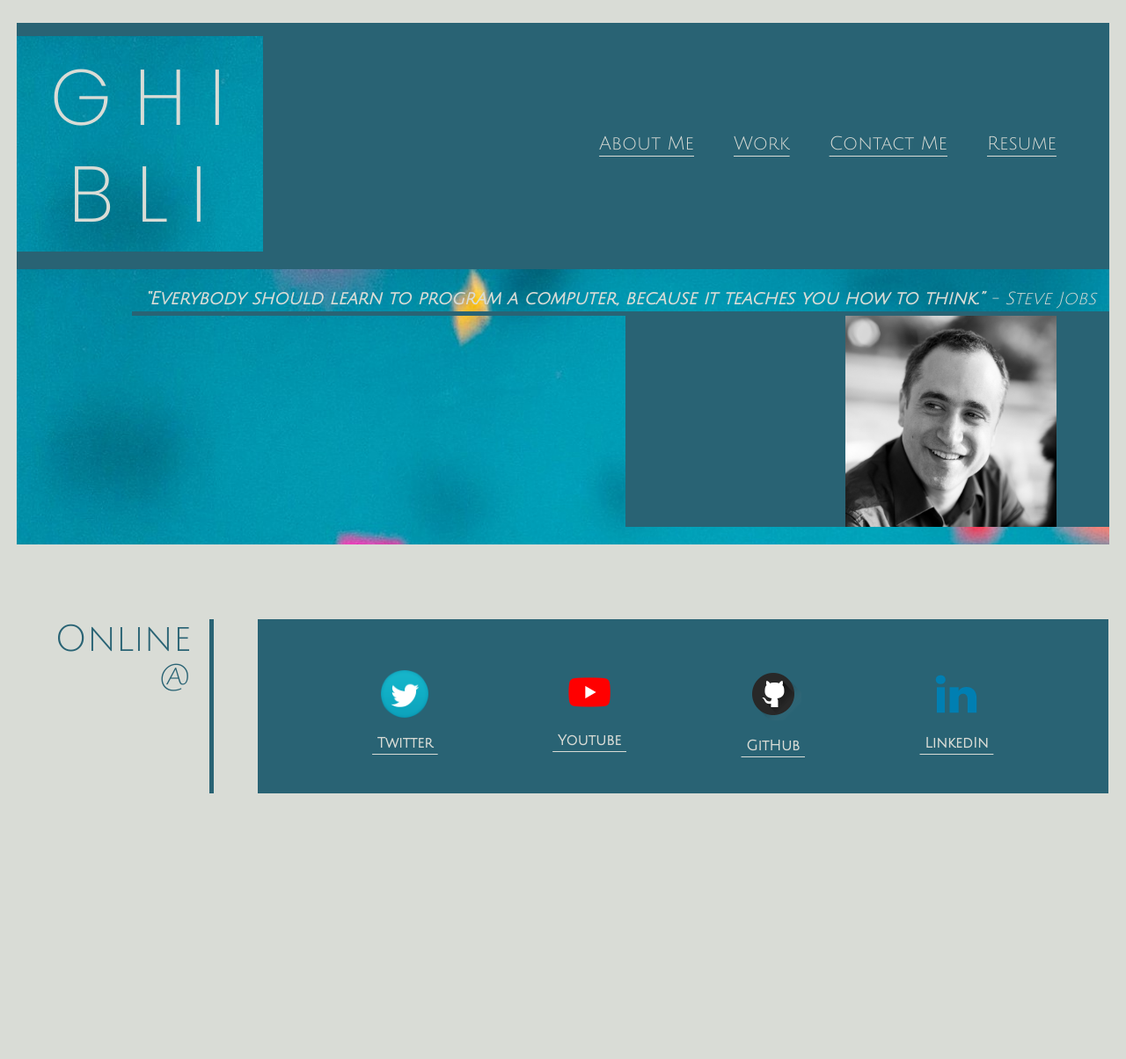
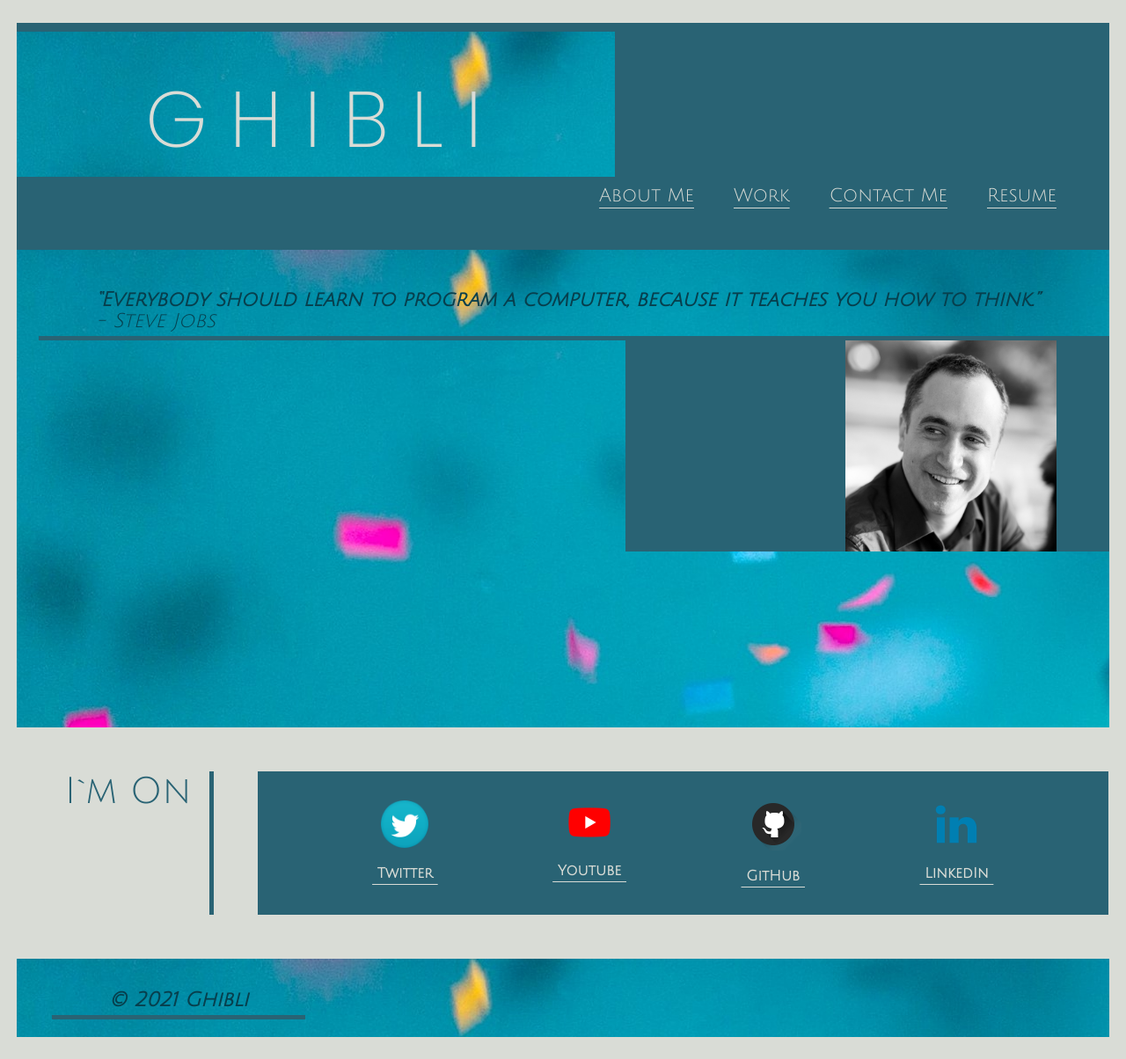
Before and after one commit to AranATA/portfolio-ghibli-react, a React (Create React App) app: page / in a window 1280 px wide. Shown: the whole page at 88% size. Before the commit the page ends 952 px from the top, so only its background shows below. Built offline with nearby package versions, Linux system fonts and the light colour scheme.

Commit message:
React-Helmet is installed and added to components, App.css is reconfigured, README updated

```diff
--- a/package.json
+++ b/package.json
@@ -10,6 +10,7 @@
     "react-dom": "^17.0.2",
     "react-router-dom": "^5.2.0",
     "react-scripts": "4.0.3",
+    "react-helmet": "6.1.0",
     "web-vitals": "^1.1.2"
   },
   "scripts": {
--- a/src/App.css
+++ b/src/App.css
@@ -64,14 +64,14 @@ body {
 header {
   display: flex;
   flex-wrap: wrap;
-  padding:15px 50px 20px 0px;
+  padding:10px 50px 40px 0px;
   background-color: var(--darkbg);
 }
 
 header h1 {
   width: 38%;
-  min-width: 280px;
-  padding: 15px 20px 10px 15px;
+  min-width: 680px;
+  padding: 45px 20px 10px 15px;
   /* background-size: cover; */
   /* background-color: var(--lightbg); */
   background-image:url("./assets/images/bg-colorful.jpg");
@@ -86,6 +86,11 @@ header h1 {
   font-family: 'Poppins', sans-serif;
   font-weight:200;
   /* font-style: italic;  */
+}
+
+h1:hover {
+  filter:brightness(105%);
+  color:var(--lighttext);
 }
 
 header nav {
@@ -127,18 +132,33 @@ article {
   justify-content: flex-end;
   align-items: flex-end;
   height: 30%;
-  padding:20px 0px 20px 25px;
+  padding:40px 0px 200px 25px;
   background-image:url("./assets/images/bg-colorful.jpg");
   background-attachment:fixed;
-  margin-bottom:35px;
+  margin-bottom:0px;
+}
+
+.article {
+  display: flex;
+  flex-wrap: wrap;
+  /* justify-content: flex-start; */
+  align-items: flex-start;
+  height: 30%;
+  /* width: 750px; */
+  padding: 30px 0px 20px 40px;
+  background-image:url("./assets/images/bg-colorful.jpg");
+  background-attachment:fixed;
+  margin-bottom: 25px;
 }
 
 h3 {
-  padding:3px 15px;
-  font-size:20px;
-  color: #d9dcd6;
+  padding:5px 65px;
+  font-size:22.5px;
+  /* color: #d9dcd6; */
+  color:var(--darkbg);
+  color: #073f4d;
   font-family: 'Julius Sans One', sans-serif;
-  font-weight: 700;
+  font-weight: 600;
   font-style:italic;
   border-bottom:5px solid var(--darkbg);
   /* text-transform: uppercase; */
@@ -338,8 +358,8 @@ figure {
 .contact-nav ul li {
   font-family: 'Julius Sans One', sans-serif;
   list-style-type: none;
-  padding-top:55px;
-  padding-bottom:45px;
+  padding-top:30px;
+  padding-bottom:35px;
 
 }
 
@@ -394,7 +414,7 @@ figure {
 }
 
 .form-button {
-  margin-top: 14px;
+  margin-top: 18px;
   margin-bottom: 2px;
   padding: 14px;
   border: none;
--- a/src/components/Footer.js
+++ b/src/components/Footer.js
@@ -7,9 +7,10 @@ import linkedinlogo from '../assets/images/linkedinlogo54.png';
 
 function Footer() {
   return (
+    <div>
       <section id="Contact Me">
-      <h2>Online @</h2>
-      <nav class="contact-nav">
+        <h2>I`m On</h2>
+        <nav className="contact-nav">
           <ul>
             <li>
             <div className='logo'>
@@ -38,7 +39,13 @@ function Footer() {
           </ul>
         </nav>
       </section>
-  )
-}
+      <div className="article">
+        <div className="">
+          <h3>&copy; 2021 Ghibli</h3>
+        </div>
+      </div>
+    </div>
+  );
+};
 
 export default Footer;
--- a/src/components/pages/About.js
+++ b/src/components/pages/About.js
@@ -1,9 +1,13 @@
 import React from 'react';
+import {Helmet} from 'react-helmet';
 import '../../App.css';
 
 function About() {
   return (
     <section id="About Me">
+      <Helmet>
+        <title>About | Ghibli</title>
+      </Helmet>
       <h2>About Me</h2>
       <p>
         My name is Ali Aran, I am a student at UNC-Chapel Hill Boot Camp, in the "Full Stack Flex Program". Spread over
--- a/src/components/pages/Contact.js
+++ b/src/components/pages/Contact.js
@@ -1,10 +1,12 @@
 import React, { useState } from 'react';
+import {Helmet} from 'react-helmet';
 import '../../App.css';
 
 // Here we import a helper function that will check if the email is valid
 import { validateEmail } from '../../utils/helpers';
 
 function Contact() {
+
   // Create state variables for the fields in the form & an error message.
  const [firstName, setFirstName] = useState('');
  const [lastName, setLastName] = useState('');
@@ -49,6 +51,10 @@ function Contact() {
 
   return (
     <section id='Contact Me'>
+      {/* React Helmet takes plain HTML tags and outputs plain HTML tags. */}
+      <Helmet>
+        <title>Contact | Ghibli</title>
+      </Helmet>
       <h2>Contact Me</h2>
       <figure>
       <p>Not a fan of forms? You can always reach me by phone or email:
--- a/src/components/pages/Home.js
+++ b/src/components/pages/Home.js
@@ -1,10 +1,14 @@
 import React from 'react';
+import {Helmet} from 'react-helmet';
 import '../../App.css';
 import ghibliPhoto from '../../assets/images/portfolio-photo.jpg';
 
 function Home() {
   return (
     <article>
+      <Helmet>
+        <title>Home | Ghibli</title>
+      </Helmet>
       <h3>“Everybody should learn to program a computer, because it teaches you how to think.” <span>- Steve Jobs</span>
       </h3>
 
--- a/src/components/pages/Resume.js
+++ b/src/components/pages/Resume.js
@@ -1,9 +1,13 @@
 import React from "react";
+import {Helmet} from 'react-helmet';
 import '../../App.css';
 
 function Resume() {
   return (
     <section>
+      <Helmet>
+        <title>Resume | Ghibli</title>
+      </Helmet>
       <h2>Resume</h2>
         <p>
         <a href='https://docs.google.com/document/d/1DbzzKpfFp9nms37w8c6PoG5Ya0vPHIdJk4PkH1aruIs/edit?usp=sharing' target="blank">Download Full Document</a>
--- a/src/components/pages/Work.js
+++ b/src/components/pages/Work.js
@@ -1,4 +1,5 @@
 import React from 'react'
+import {Helmet} from 'react-helmet';
 import '../../App.css';
 import Card from '../Card';
 import meshImage from '../../assets/images/scrshot-mesh.png';
@@ -26,6 +27,9 @@ const works = [
 function Work() {
   return (
     <section id="Work">
+      <Helmet>
+        <title>Work | Ghibli</title>
+      </Helmet>
       <h2>Work</h2>
       <figure>
         {works.map((work) => (
```
Also changed, not shown: 2 other files (tests, documents, lock files or other folders). Lines whose indentation alone changed are shown as unchanged.
